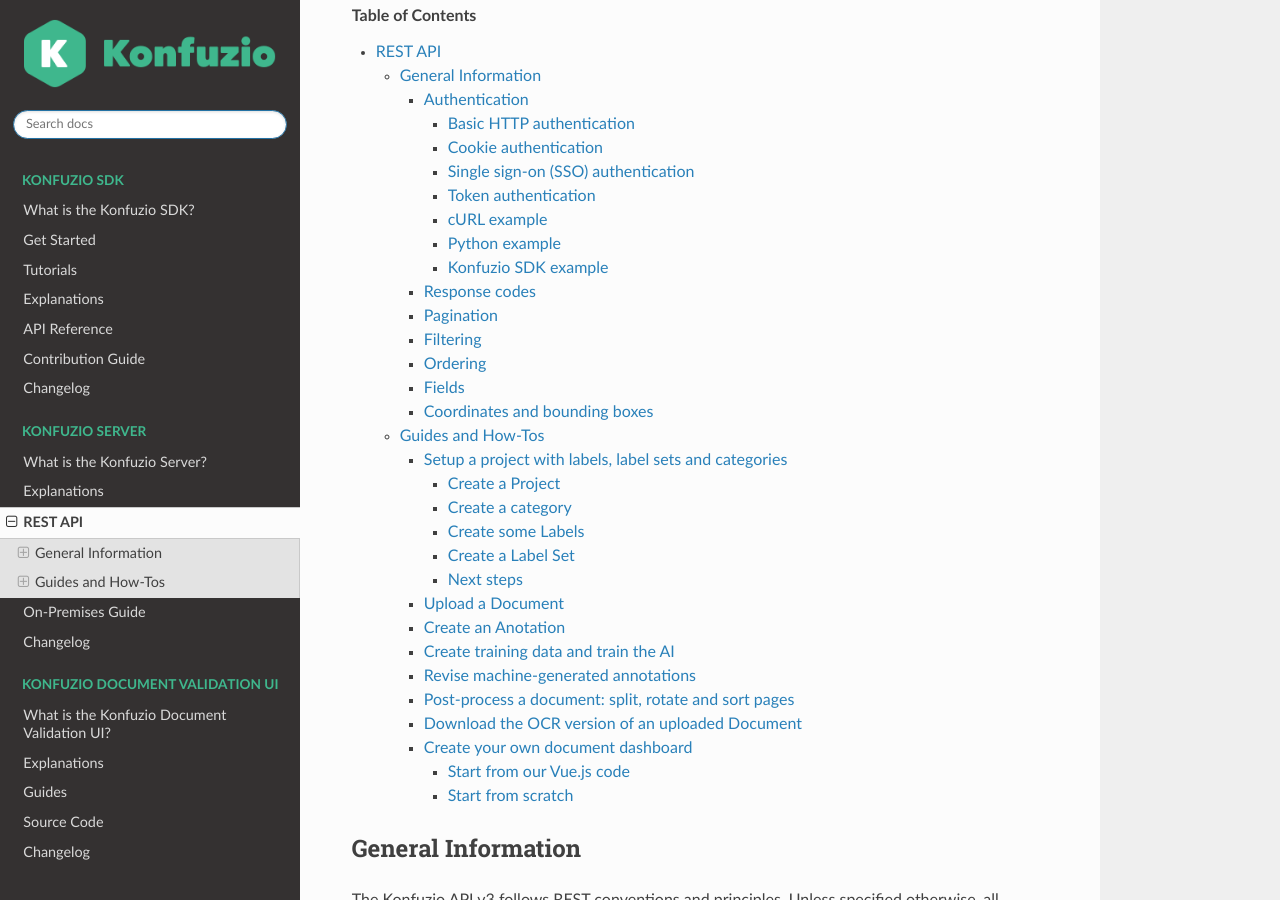
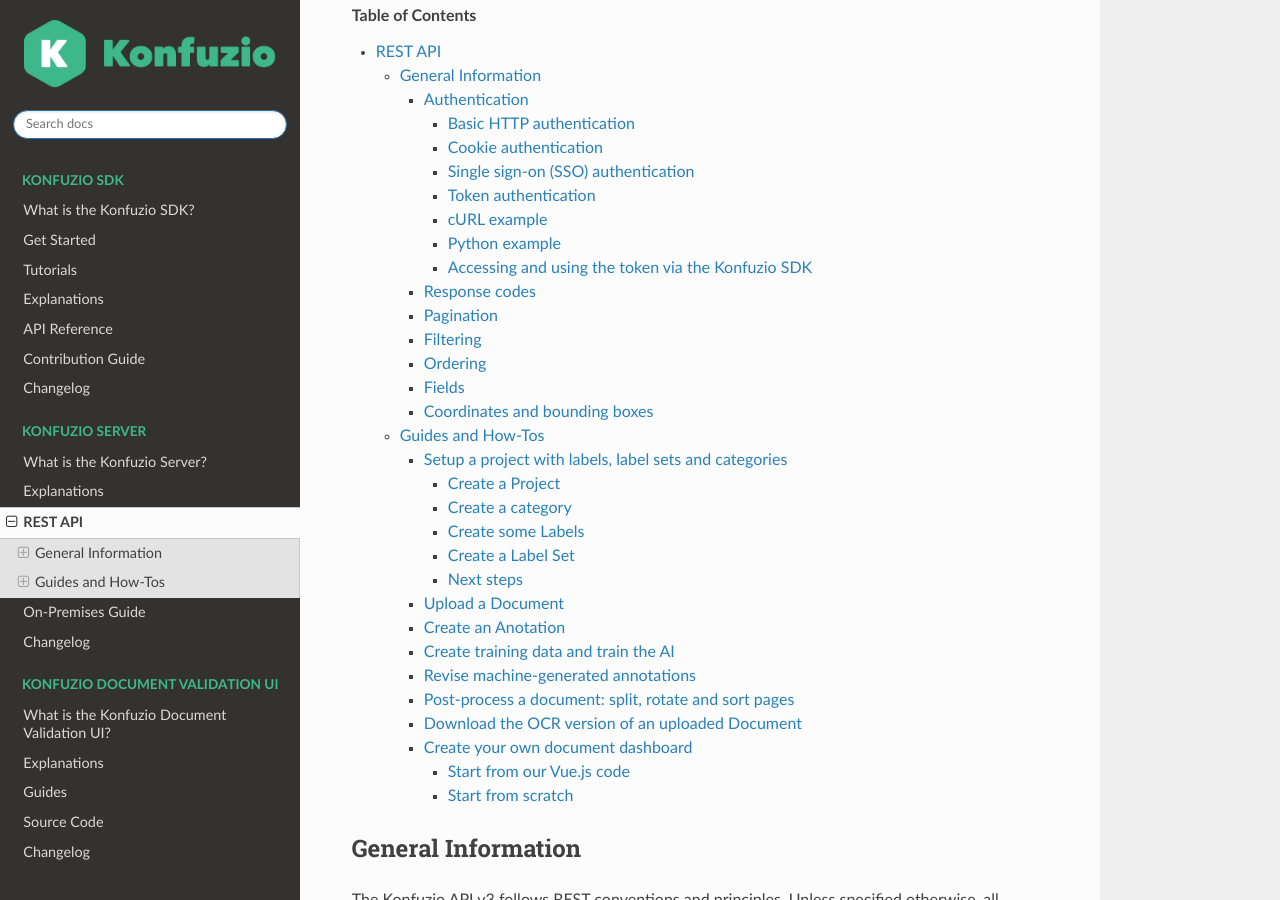
Before and after one commit to konfuzio-ai/konfuzio-sdk, a Sphinx documentation site: the page built from docs/web/api-v3.md, in a window 1280 px wide and 900 px high, scrolled down 683 px. Built offline with Sphinx 7.4.7 and the Read the Docs theme 2.0.0, drawn with Linux system fonts in a browser that asks for light colours; some of the changed text lies outside the part shown.

Commit message:
change api v3 code example's header

````diff
--- a/docs/web/api-v3.md
+++ b/docs/web/api-v3.md
@@ -145,7 +145,7 @@
 print(response.json())
 ```
 
-#### Konfuzio SDK example
+#### Accessing and using the token via the Konfuzio SDK
 
 To get a token, access it via `from konfuzio_sdk import KONFUZIO_TOKEN` (available only after `konfuzio_sdk init`).
 
````
